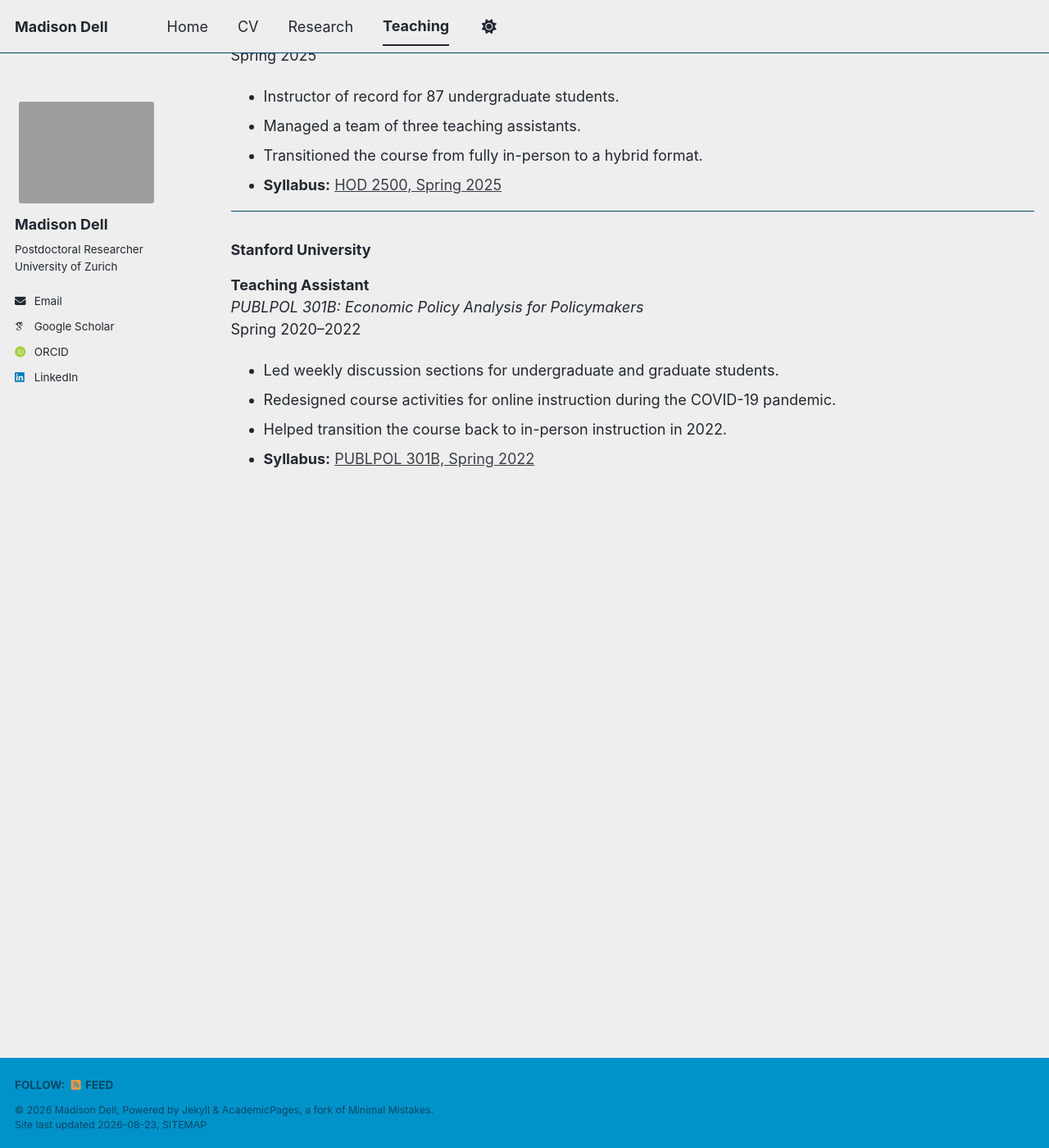
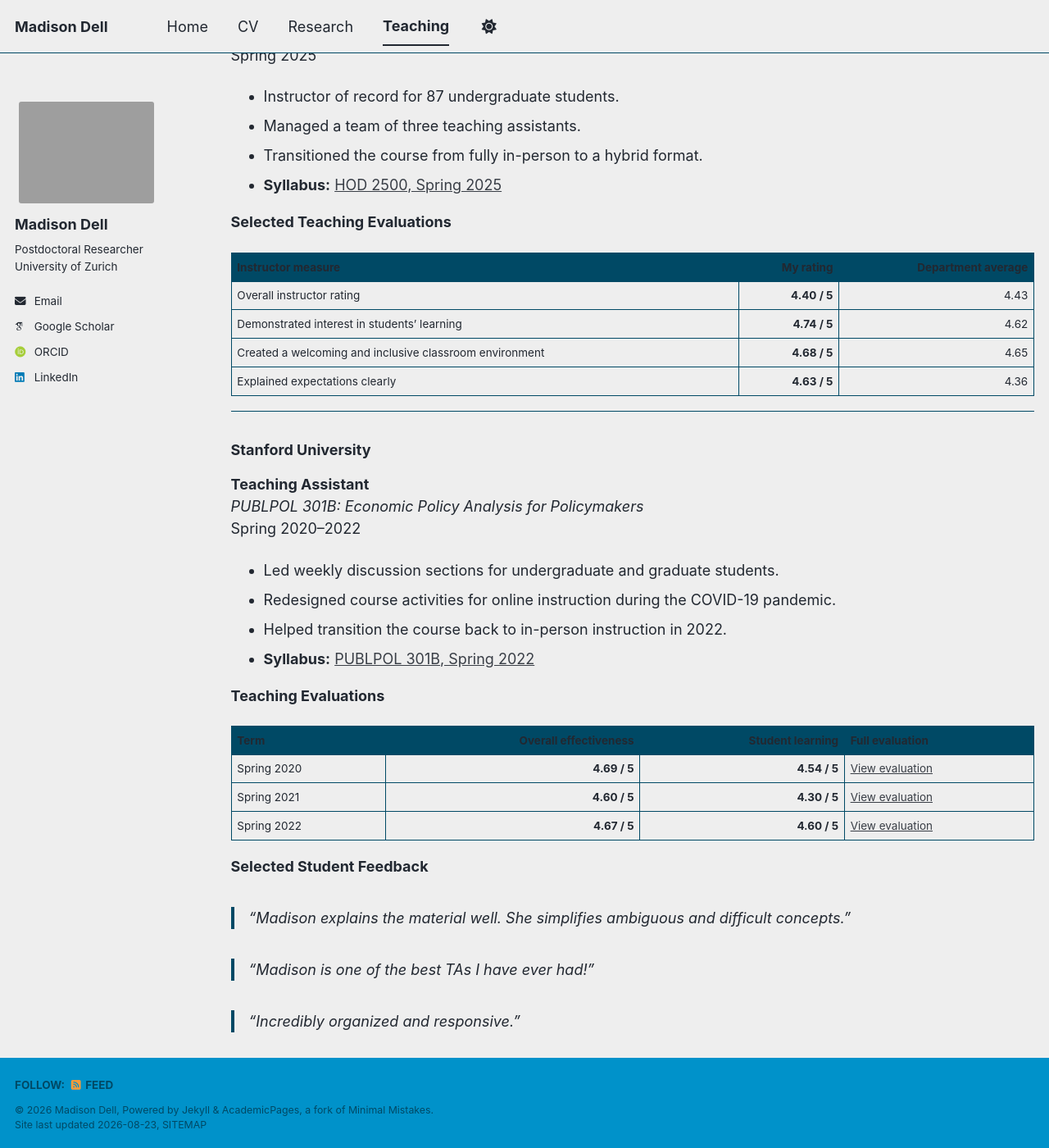
Before and after one commit to MadisonMDell/madisonmdell.github.io, a Jekyll site: the page built from _pages/teaching.md, in a window 1280 px wide and 1400 px high, scrolled down 426 px. Shown: the whole window at 82% size. Built offline with Jekyll 4.4.1, drawn with Linux system fonts in a browser that asks for light colours; some web fonts are replaced; a script bundle is joined from its source files by our own code; library files that are not in the unit come from our copies.

Commit message:
Update teaching.md

```diff
--- a/_pages/teaching.md
+++ b/_pages/teaching.md
@@ -22,6 +22,15 @@ Spring 2025
 - Transitioned the course from fully in-person to a hybrid format.
 - **Syllabus:** [HOD 2500, Spring 2025](/files/HOD2500_Syllabus.pdf)
 
+**Selected Teaching Evaluations**
+
+| Instructor measure | My rating | Department average |
+| --- | ---: | ---: |
+| Overall instructor rating | **4.40 / 5** | 4.43 |
+| Demonstrated interest in students' learning | **4.74 / 5** | 4.62 |
+| Created a welcoming and inclusive classroom environment | **4.68 / 5** | 4.65 |
+| Explained expectations clearly | **4.63 / 5** | 4.36 |
+
 ---
 
 ### Stanford University
@@ -34,3 +43,19 @@ Spring 2020–2022
 - Redesigned course activities for online instruction during the COVID-19 pandemic.
 - Helped transition the course back to in-person instruction in 2022.
 - **Syllabus:** [PUBLPOL 301B, Spring 2022](/files/PUBLPOL301B_Syllabus.pdf)
+
+**Teaching Evaluations**
+
+| Term | Overall effectiveness | Student learning | Full evaluation |
+| --- | ---: | ---: | --- |
+| Spring 2020 | **4.69 / 5** | **4.54 / 5** | [View evaluation](/files/Stanford_Teaching_Evaluation_2020.pdf) |
+| Spring 2021 | **4.60 / 5** | **4.30 / 5** | [View evaluation](/files/Stanford_Teaching_Evaluation_2021.pdf) |
+| Spring 2022 | **4.67 / 5** | **4.60 / 5** | [View evaluation](/files/Stanford_Teaching_Evaluation_2022.pdf) |
+
+**Selected Student Feedback**
+
+> “Madison explains the material well. She simplifies ambiguous and difficult concepts.”
+
+> “Madison is one of the best TAs I have ever had!”
+
+> “Incredibly organized and responsive.”
```
